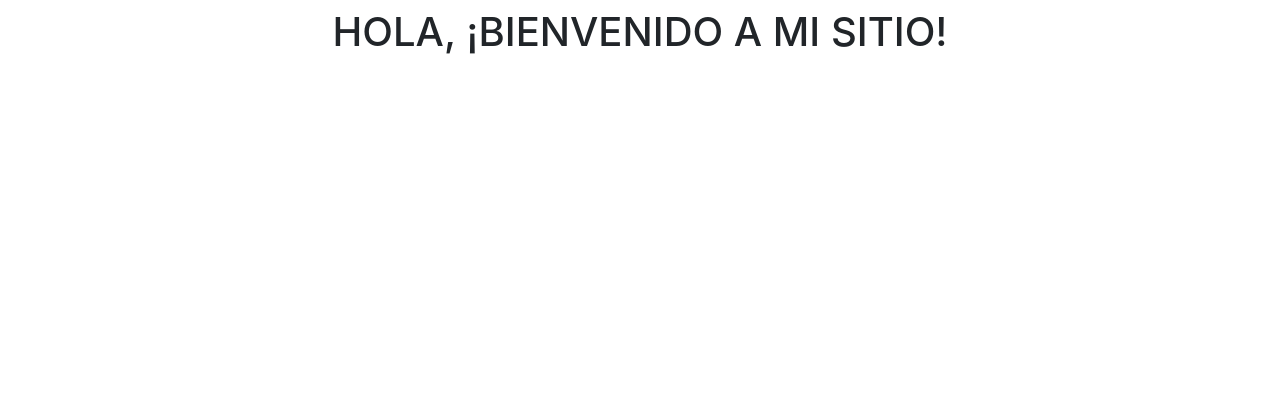
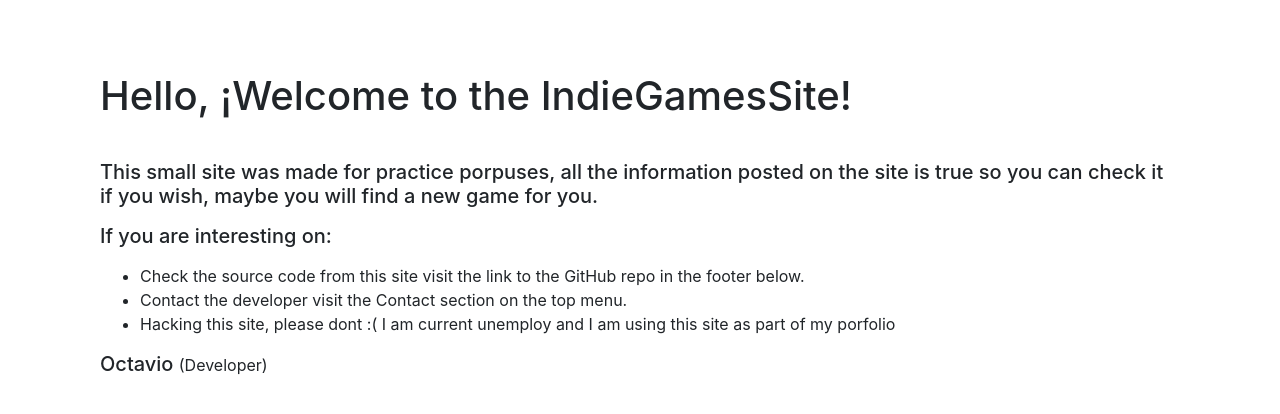
Before and after one commit to TheRealTau/My-Indie-Games-Django-Site, a Django app: page / in a window 1280 px wide. Shown: the part 56-470 px from the top of the page. Run offline with Django 3.2, Linux system fonts and the light colour scheme; some libraries are stand-ins or nearby versions.

Commit message:
Added Index info

```diff
--- a/IndieGamesSite/core/templates/core/index.html
+++ b/IndieGamesSite/core/templates/core/index.html
@@ -3,12 +3,22 @@
 
 <!--CONTENT-->
 {% block content %}
-<div class="container content-background">
+  <div class="container">
+    <div class="row pt-2 index_content">
+      <div class="col-12">
+        <p class="pb-5"><h1>Hello, ¡Welcome to the IndieGamesSite!</h1></p>
+      </div>
+      <div class="pt-2 col-12 index_content">
+        <p><h5>This small site was made for practice porpuses, all the information posted on the site is true so you can check it if you wish, maybe you will find a new game for you.</h5></p>
+        <p><h5>If you are interesting on: </h5></p>
+        <ul>
+          <li>Check the source code from this site visit the link to the GitHub repo in the footer below.</li>
+          <li>Contact the developer visit the Contact section on the top menu.</li>
+          <li>Hacking this site, please dont :( I am current unemploy and I am using this site as part of my porfolio</li>
+        </ul>
 
-  <div class="row pt-2 post_full justify-content-center">
-    <p><h1>HOLA, ¡BIENVENIDO A MI SITIO!</h1></p>
+        <p><h5>Octavio <small>(Developer)</small></h5></p>
+      </div>
+    </div>
   </div>
-
-</div>
-
 {% endblock %}
```
